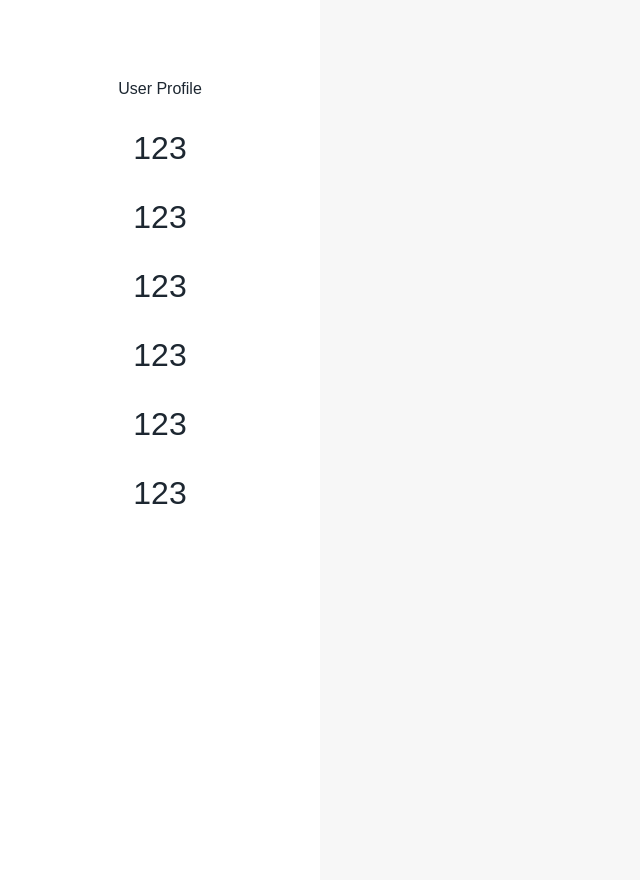
After one commit to BrunoCLopes/airsoft_fields, a Django app: template organizers/templates/organizers/organizer_area_base.html in a window 1280 px wide. The commit adds this page. Shown: the whole page, without its empty margins (0-640 px from the left). Run offline with Django 5.2, Linux system fonts and the light colour scheme; the template is opened without the code that fills it, so the values that code supplies are empty.

Commit message:
Starting the organizer page

```diff
--- a/organizers/static/organizers/css/auth.css
+++ b/organizers/static/organizers/css/auth.css
@@ -49,6 +49,7 @@ form {
 }
 
 .error{
+    font-weight: 500;
     top: 100%;
     color: var(--red-alert);
     position: absolute;
@@ -58,6 +59,8 @@ form {
     display: flex;
     justify-content: center;
     align-items: center;
+    flex-direction: column;
+    position: relative;
 }
 
 .btn-submit{
--- /dev/null
+++ b/organizers/static/organizers/css/organizer_area_base.css
@@ -0,0 +1,43 @@
+:root {
+    --red-alert: #D5041A;
+    --bg-color: #f7f7f7;
+    --header-bg: #ffffff;
+    --white: #ffffff;
+    --container-bg: #333;
+    --filter-bg: #fff;
+    --text-color: #1d2731;
+    --primary-color: #328cc1;
+    --accent-color: #d9b310;
+    --placeholder-color: #666;
+    --hover-blue-color: #1f7aaf;
+}
+
+body {
+    align-items: center;
+    font-family: 'Poppins', sans-serif;
+    margin: 0;
+    padding: 0;
+    background-color: var(--bg-color);
+    color: var(--text-color);
+}
+
+.sidebar{
+    padding-top: 5rem;
+    gap: 2rem;
+    width: 20rem;
+    height: 100vh;
+    display: flex;
+    flex-direction: column;
+    align-items: center;
+    background-color: var(--white);
+}
+
+.sidebar a{
+    font-size: 2rem;
+    text-decoration: None;
+    color: var(--text-color);
+}
+
+.sidebar a:hover{
+    background-color: var(--primary-color);
+}
--- a/organizers/templates/organizers/base.html
+++ b/organizers/templates/organizers/auth_base.html
@@ -5,7 +5,7 @@
     <meta charset="UTF-8">
     <meta name="viewport" content="width=device-width, initial-scale=1.0">
     <link rel="stylesheet" href="https://cdnjs.cloudflare.com/ajax/libs/font-awesome/6.0.0-beta3/css/all.min.css">
-    <link rel="stylesheet" href="{% static 'organizers/css/base.css' %}">
+    <link rel="stylesheet" href="{% static 'organizers/css/auth_base.css' %}">
     <link rel="preconnect" href="https://fonts.googleapis.com">
     <link rel="preconnect" href="https://fonts.gstatic.com" crossorigin>
     <link href="https://fonts.googleapis.com/css2?family=Poppins:wght@400;500;700&display=swap" rel="stylesheet">
@@ -26,6 +26,5 @@
     <main class="container">
         {% block content %}{% endblock %}
     </main>
-    <script src={% static "organizers/js/auth.js" %}></script>
 </body>
 </html>
--- a/organizers/templates/organizers/organizer_area.html
+++ /dev/null
@@ -1 +0,0 @@
-{% extends 'organizers/base.html' %}
--- /dev/null
+++ b/organizers/templates/organizers/organizer_area_base.html
@@ -0,0 +1,28 @@
+{% load static %}
+<!DOCTYPE html>
+<html lang="en">
+<head>
+    <meta charset="UTF-8">
+    <meta name="viewport" content="width=device-width, initial-scale=1.0">
+    <link rel="stylesheet" href="{% static 'organizers/css/organizer_area_base.css' %}">
+    <title>Área do Organizador</title>
+</head>
+<body>
+    <main class="container">
+        <nav class="sidebar">
+            <div>
+                User Profile
+            </div>
+            <a href="">123</a>
+            <a href="">123</a>
+            <a href="">123</a>
+            <a href="">123</a>
+            <a href="">123</a>
+            <a href="">123</a>
+        </nav>
+        <div class="content">
+
+        </div>
+    </main>
+</body>
+</html>
--- a/organizers/templates/organizers/signIn.html
+++ b/organizers/templates/organizers/signIn.html
@@ -1,4 +1,4 @@
-{% extends 'organizers/base.html' %}
+{% extends 'organizers/auth_base.html' %}
 {% load static %}
 {% block head %}
 <link rel="stylesheet" href="{% static 'organizers/css/auth.css' %}">
@@ -29,6 +29,7 @@ Login
     </div>
     <div class="btn-container">
         <button id="signIn-btn" class="btn-submit" type="submit">Entrar</button>
+        {% if user_not_found %}<span class="error">{{ user_not_found }}</span>{% endif %}
     </div>
     <div class="bottom-container">
         Não possui uma conta?<a class="link" href="{% url 'signUp' %}">Cadastre-se</a>
--- a/organizers/templates/organizers/signUp.html
+++ b/organizers/templates/organizers/signUp.html
@@ -1,4 +1,4 @@
-{% extends 'organizers/base.html' %}
+{% extends 'organizers/auth_base.html' %}
 {% load static %}
 {% block head %}
 <link rel="stylesheet" href="{% static 'organizers/css/auth.css' %}">
```
Also changed, not shown: organizers/views.py (+5 -5 lines), db.sqlite3, organizers/static/organizers/css/auth_base.css (renamed from organizers/static/organizers/css/base.css).
